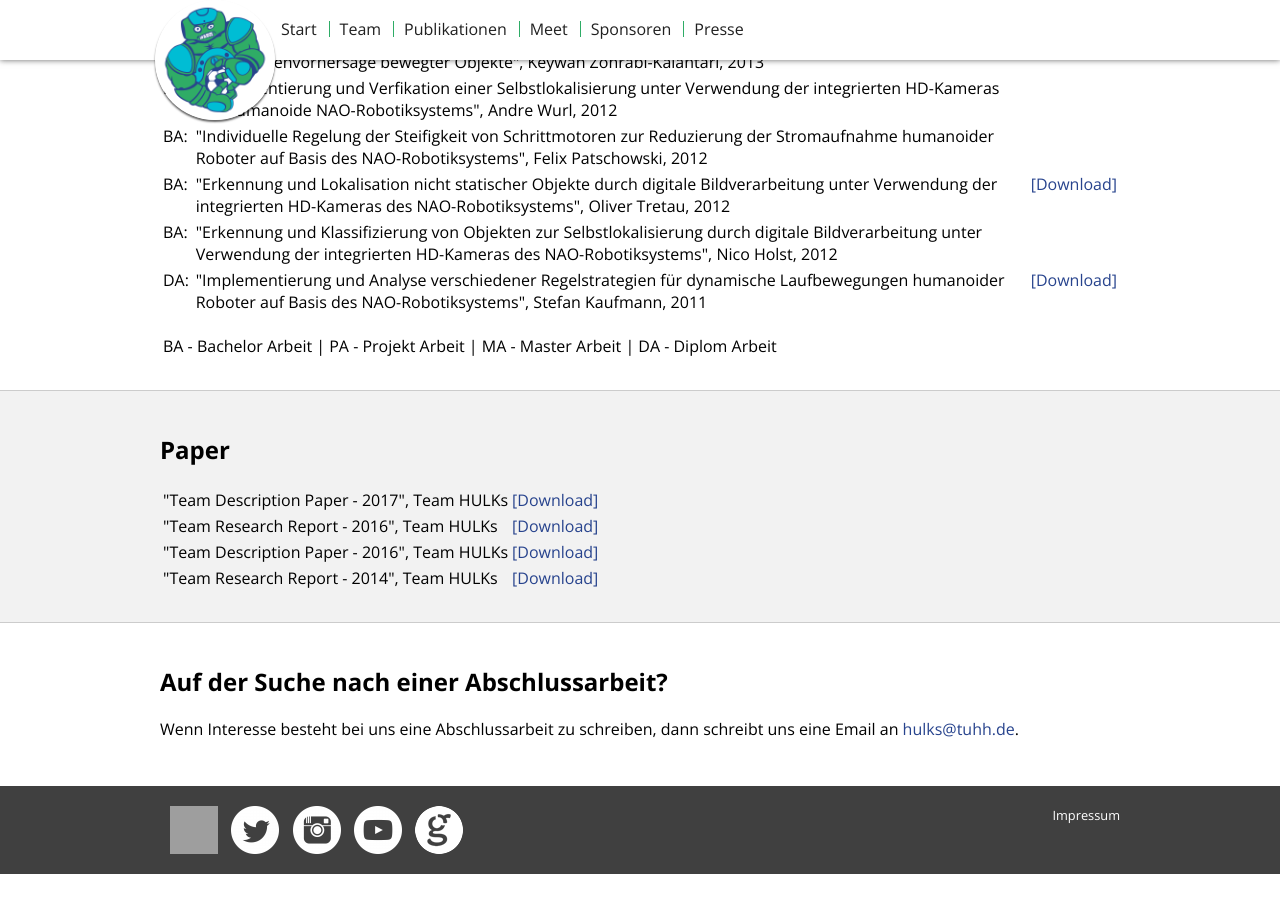
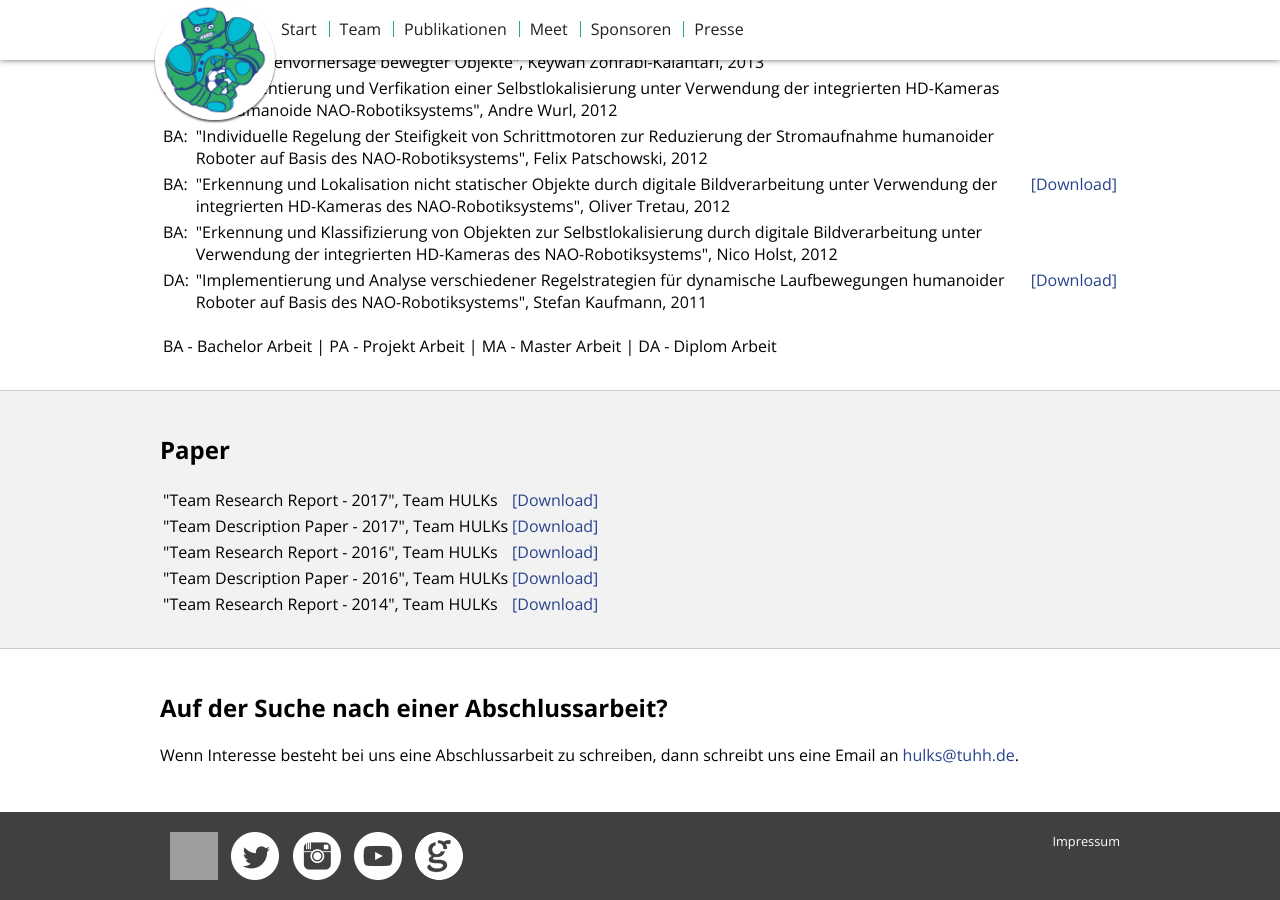
Before and after one commit to HULKs/hulks.github.io, a Jekyll site: the page built from publications/index.html, in a window 1280 px wide and 900 px high, scrolled down 970 px. Built offline with Jekyll 4.4.1, drawn with Linux system fonts in a browser that asks for light colours; before the commit the page ends 1844 px from its top, so only the background shows below that; grey boxes are pictures that could not be loaded.

Commit message:
Add TRR 2017

```diff
--- a/publications/index.html
+++ b/publications/index.html
@@ -137,6 +137,10 @@
     <h2>Paper</h2>
     <table>
       <tr>
+        <td>"Team Research Report - 2017", Team HULKs</td>
+        <td valign="top"><a href="{{site.path}}/_files/TRR_2017.pdf" target="_blank">[Download]</a></td>
+      </tr>
+      <tr>
         <td>"Team Description Paper - 2017", Team HULKs</td>
         <td valign="top"><a href="{{site.path}}/_files/TDP_2017.pdf" target="_blank">[Download]</a></td>
       </tr>
```
Also changed, not shown: 1 other file.
